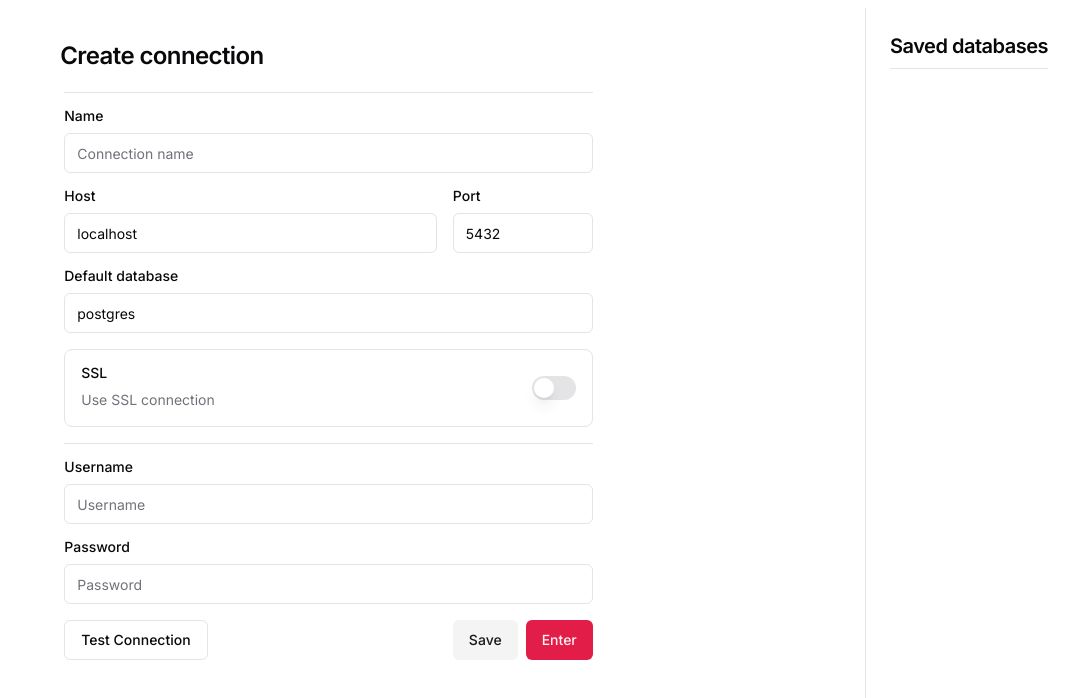
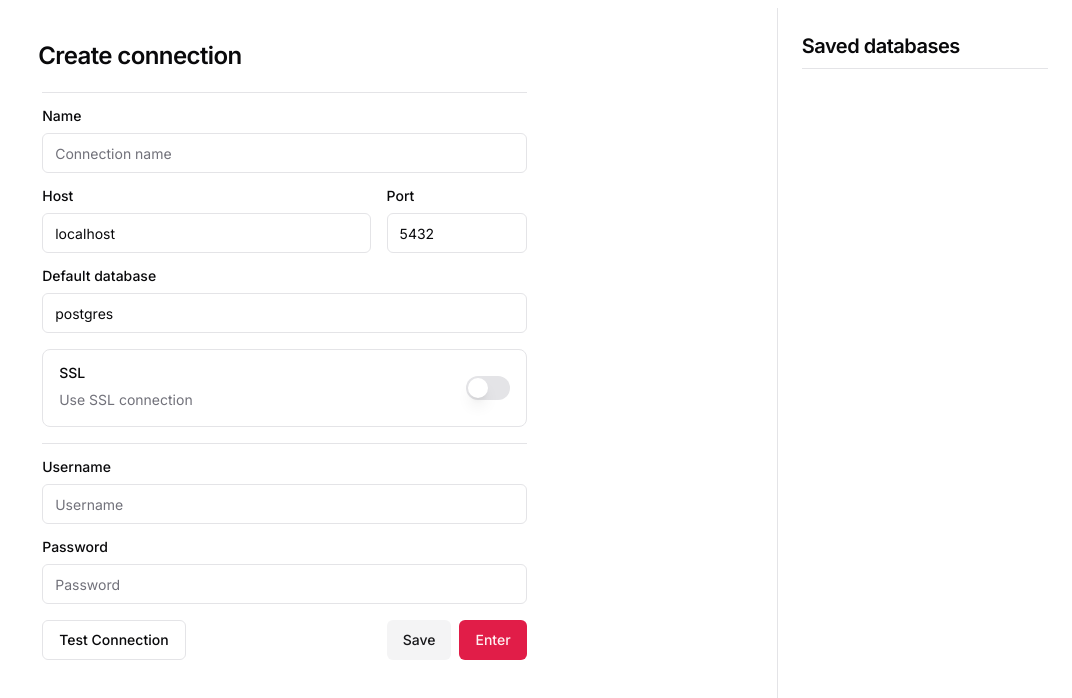
Before and after one commit to lucioreyli/fetti, a Next.js app: page / in a window 1280 px wide. Shown: the top 698 px of the page, without its empty margins (208-1280 px from the left). Built offline with nearby package versions, Linux system fonts and the light colour scheme.

Commit message:
feat: tralling text

```diff
--- a/src/app/(root)/page.tsx
+++ b/src/app/(root)/page.tsx
@@ -1,7 +1,7 @@
-import { LeftBar } from '@/components/LeftBar';
 import type { NextPage } from 'next';
 import { RegisterDatabase } from '@/components/RegisterDatabase';
 import { Separator } from '@/components/ui/separator';
+import { SavedDatabases } from '@/components/SavedDatabases';
 
 const Home: NextPage = () => {
   const {} = process.env;
@@ -11,7 +11,7 @@ const Home: NextPage = () => {
         <RegisterDatabase />
       </div>
       <Separator orientation="vertical" />
-      <LeftBar />
+      <SavedDatabases />
     </main>
   );
 };
--- a/src/components/DBItem/index.tsx
+++ b/src/components/DBItem/index.tsx
@@ -10,15 +10,17 @@ export const DBItem: FC<{ item: Connection } & ButtonProps> = ({
   return (
     <Button
       variant="secondary"
-      className="flex gap-6 flex-1 w-full py-7 px-5 justify-start"
+      className="flex justify-between w-full py-7 px-5 text-left flex-1"
       {...props}
     >
-      <PostgresIcon className="w-4 h-4" />
-      <div className="flex flex-col items-start overflow-hidden text-ellipsis whitespace-nowrap">
-        <span className="block font-semibold">
-          {item.name || 'Postgres connection'}
+      <div className="mr-6">
+        <PostgresIcon className="w-4 h-4" />
+      </div>
+      <div className="w-10/12">
+        <span className="text-normal block w-full overflow-hidden truncate">
+          {item.name || 'Postgres Connection'}
         </span>
-        <span className=" text-sm !w-[3px] text-muted-foreground text-ellipsis whitespace-nowrap">
+        <span className="text-sm text-muted-foreground block overflow-hidden w-full truncate">
           {item.host}
         </span>
       </div>
--- a/src/components/LeftBar/index.tsx
+++ b/src/components/SavedDatabases/index.tsx
@@ -2,9 +2,9 @@
 import { useEffect, type FC, useState } from 'react';
 import { DBItem } from '../DBItem';
 import { useConnectionsStore } from '@/store/connections';
-import { Connection } from '@/types';
+import type { Connection } from '@/types';
 
-export const LeftBar: FC = () => {
+export const SavedDatabases: FC = () => {
   const [savedDbs] = useConnectionsStore((state) => [state.connections]);
   const [loaded, setLoaded] = useState(false);
 
@@ -19,7 +19,7 @@ export const LeftBar: FC = () => {
   };
 
   return (
-    <div className="py-6 px-6 space-y-2 overflow-auto h-full">
+    <div className="py-6 px-6 space-y-2 overflow-auto h-full flex-[0.25]">
       <h4 className="ll-m-20 border-b pb-2 tracking-tight transition-colors first:mt-0 mb-4">
         Saved databases
       </h4>
```
